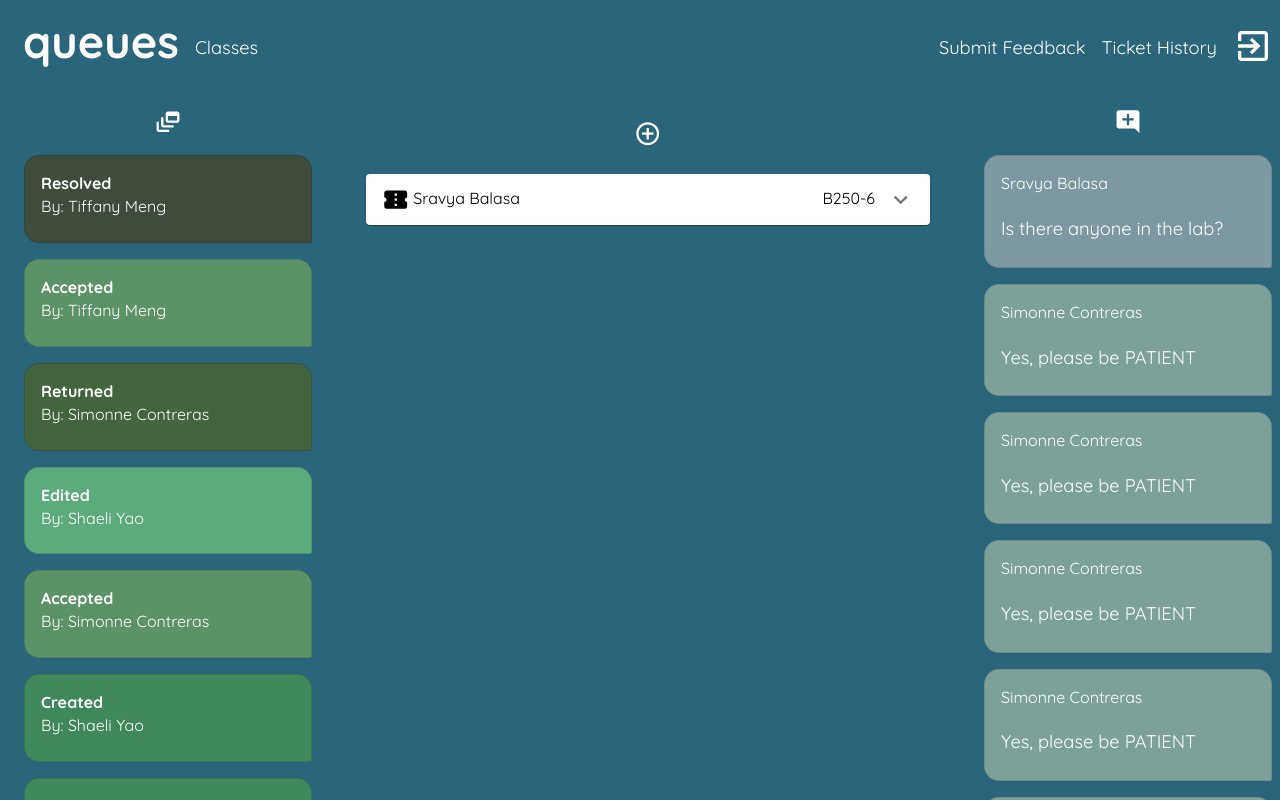
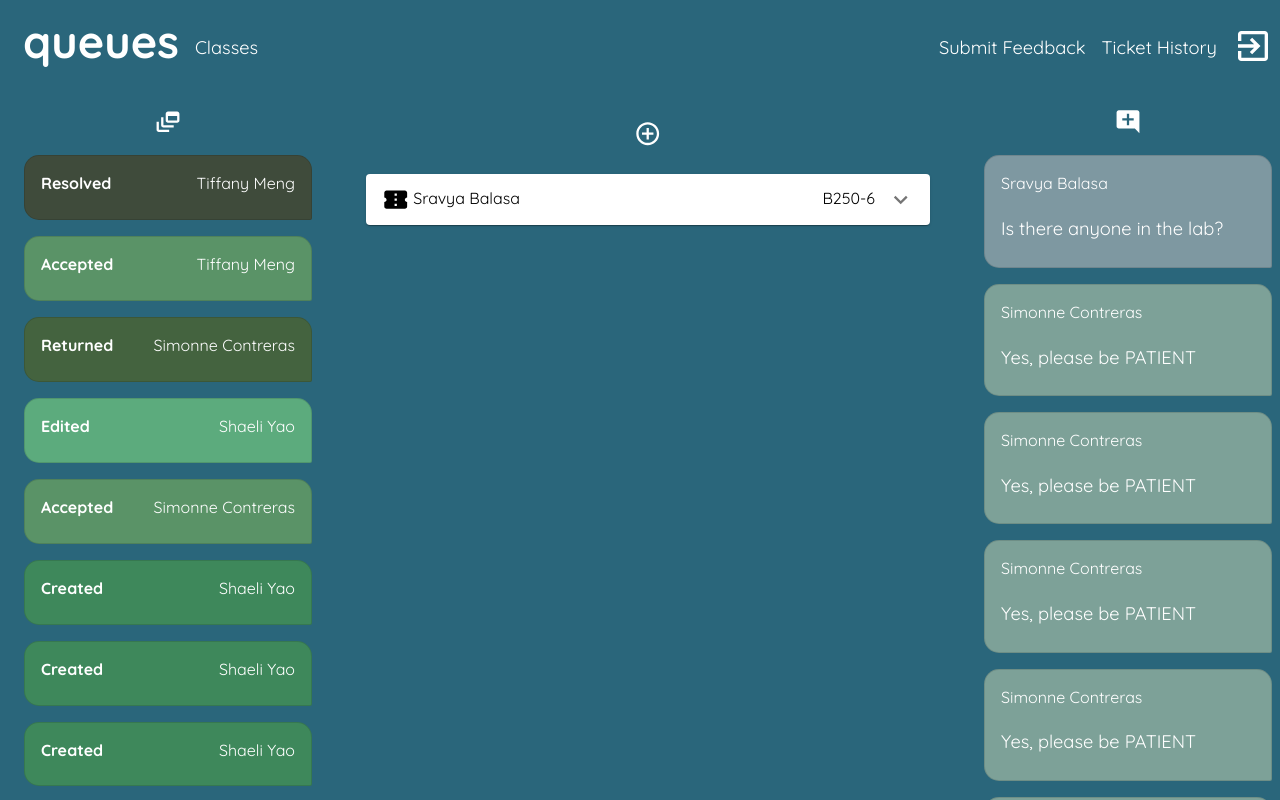
Before and after one commit to Autograder/rook, a React (Create React App) app: page /queue in a window 1280 px wide. Built offline with nearby package versions, Linux system fonts and the light colour scheme.

Commit message:
did table formatting for ticket status

```diff
--- a/src/components/TicketStatus.tsx
+++ b/src/components/TicketStatus.tsx
@@ -30,8 +30,16 @@ export default function TicketStatus(props:any) {
             <ThemeProvider theme={theme}>
                 <Card variant='outlined' className={statusType}>
                     <CardContent>
-                        <Typography variant="body2" className={classes.statusTitle} > {props.type} </Typography>
-						<Typography variant="body2"> By: {props.person} </Typography>
+						<div className={classes.table}>
+							<div className={classes.tableRow}>
+								<div className={classes.tableCellStatus}>
+									<Typography variant="body2" className={classes.bold}>{props.type}</Typography>
+								</div>
+								<div className={classes.tableCellTutor}>
+									<Typography variant="body2">{props.person}</Typography>
+								</div>
+							</div>
+						</div>
                     </CardContent>
                 </Card>
             </ThemeProvider>
--- a/src/style/TicketStatusStyle.tsx
+++ b/src/style/TicketStatusStyle.tsx
@@ -26,10 +26,24 @@ created: {
         backgroundColor: '#3E885B',
         'border-radius': '15px 15px 2px',
     },
-statusTitle: {
+    tableCellStatus: {
+        display: 'table-cell',
+    },
+    tableCellTutor: {
+        display: 'table-cell',
+        textAlign: "right"
+    },
+    tableRow: {
+        display: 'table-row',
+        width: "100%",
+    },
+    table: {
+        display: 'table',
+        width: "100%"
+    },
+    bold: {
         fontWeight: "bold"
     }
-
 }));
 
 export default {useStyles};
```
Lines whose indentation alone changed are shown as unchanged.
